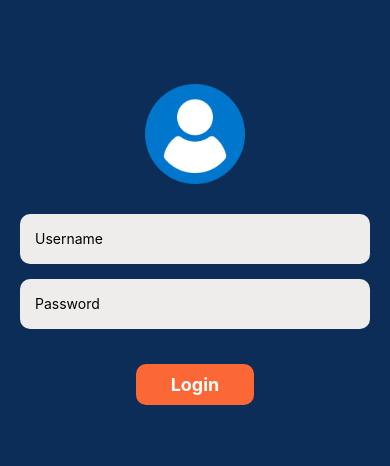
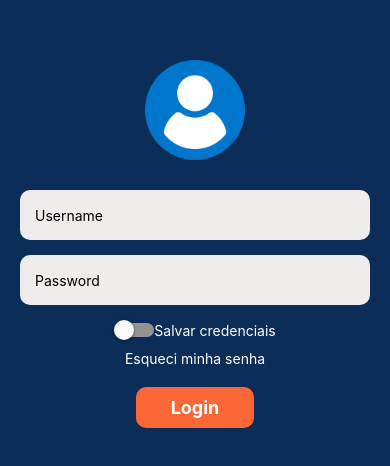
Before and after one commit to Dav1dSo/Zabbix_App, a React Native app: screen /Login in a window 390 px wide. Shown: the part 178-644 px from the top of the page. Built offline with nearby package versions, Linux system fonts and the light colour scheme.

Commit message:
feat: added function save credentials.

```diff
--- a/src/screen/LoginScreen-Style.js
+++ b/src/screen/LoginScreen-Style.js
@@ -1,9 +1,7 @@
 import styled from 'styled-components/native';
-import { View, TextInput, TouchableOpacity, Text } from 'react-native';
-import { Image } from 'react-native';
+import { View, TextInput, TouchableOpacity, Text, Image} from 'react-native';
 
-
-export const Container = styled(View)`
+const Container = styled(View)`
   flex: 1;
   justify-content: center;
   align-items: center;
@@ -11,16 +9,16 @@ export const Container = styled(View)`
   background-color: #0C2D57;
 `;
 
-export const IconContainer = styled(View)`
+const IconContainer = styled(View)`
     margin-bottom: 30px;
 `;
 
-export const Icon = styled(Image)`
+const Icon = styled(Image)`
   width: 100px;
   height: 100px;
 `;
 
-export const StyledInput = styled(TextInput)`
+const StyledInput = styled(TextInput)`
   height: 50px;
   width: 100%;
   background-color: #EFECEC;
@@ -29,7 +27,7 @@ export const StyledInput = styled(TextInput)`
   margin-bottom: 15px;
 `;
 
-export const SubmitButton = styled(TouchableOpacity)`
+const SubmitButton = styled(TouchableOpacity)`
   background-color: #FC6736;
   padding-vertical: 10px;
   padding-horizontal: 35px;
@@ -37,8 +35,41 @@ export const SubmitButton = styled(TouchableOpacity)`
   margin-top: 20px;
 `;
 
-export const SubmitButtonText = styled(Text)`
+const CheckboxContainer = styled(View)`
+  flex-direction: row;
+  align-items: center;
+`;
+
+const Checkbox = styled.Switch``;
+
+const CheckboxLabel = styled(Text)`
+color: white;
+`;
+
+const ForgotPasswordLink = styled(TouchableOpacity)`
+  margin-top: 10px;
+`;
+
+const ForgotPasswordText = styled(Text)`
+  color: white;
+`;
+
+const SubmitButtonText = styled(Text)`
   color: #fff;
   font-weight: bold;
   font-size: 18px;
 `;
+
+export {
+  Container,
+  IconContainer,
+  Icon,
+  StyledInput,
+  SubmitButton,
+  CheckboxContainer,
+  Checkbox,
+  CheckboxLabel,
+  ForgotPasswordLink,
+  ForgotPasswordText,
+  SubmitButtonText
+};
--- a/src/screen/LoginScreen.js
+++ b/src/screen/LoginScreen.js
@@ -1,19 +1,33 @@
 import React, { useState } from 'react';
-import { Container, Icon, IconContainer, StyledInput, SubmitButton, SubmitButtonText } from './LoginScreen-Style';
+import {
+    Checkbox, CheckboxContainer, CheckboxLabel, Container, Icon,
+    IconContainer, StyledInput, SubmitButton, SubmitButtonText,
+    ForgotPasswordLink, ForgotPasswordText
+} from './LoginScreen-Style';
+import LoginCreateSession from '../services/ServiceLogin';
 
 const LoginScreen = () => {
     const [username, setUsername] = useState('');
     const [password, setPassword] = useState('');
+    const [saveCredentials, setSaveCredentials] = useState(false);
 
-    const handleLogin = () => {
+    const handleLogin = async () => {
+
+        await LoginCreateSession({ username, password, saveCredentials });
         console.log("Username:", username);
         console.log("Password:", password);
+        console.log("Save credentials:", saveCredentials);
+    };
+
+    const handleForgotPassword = () => {
+        // Implementar lógica para redirecionar para a tela de redefinição de senha.
+        console.log("Esqueci minha senha");
     };
 
     return (
         <Container>
             <IconContainer>
-            <Icon source={require('../../assets/icon-login.png')} />
+                <Icon source={require('../../assets/icon-login.png')} />
             </IconContainer>
             <StyledInput
                 placeholder="Username"
@@ -26,6 +40,16 @@ const LoginScreen = () => {
                 value={password}
                 secureTextEntry
             />
+
+            <CheckboxContainer>
+                <Checkbox value={saveCredentials} onValueChange={setSaveCredentials} />
+                <CheckboxLabel>Salvar credenciais</CheckboxLabel>
+            </CheckboxContainer>
+
+            <ForgotPasswordLink onPress={handleForgotPassword}>
+                <ForgotPasswordText>Esqueci minha senha</ForgotPasswordText>
+            </ForgotPasswordLink>
+
             <SubmitButton onPress={handleLogin}>
                 <SubmitButtonText>Login</SubmitButtonText>
             </SubmitButton>
```
